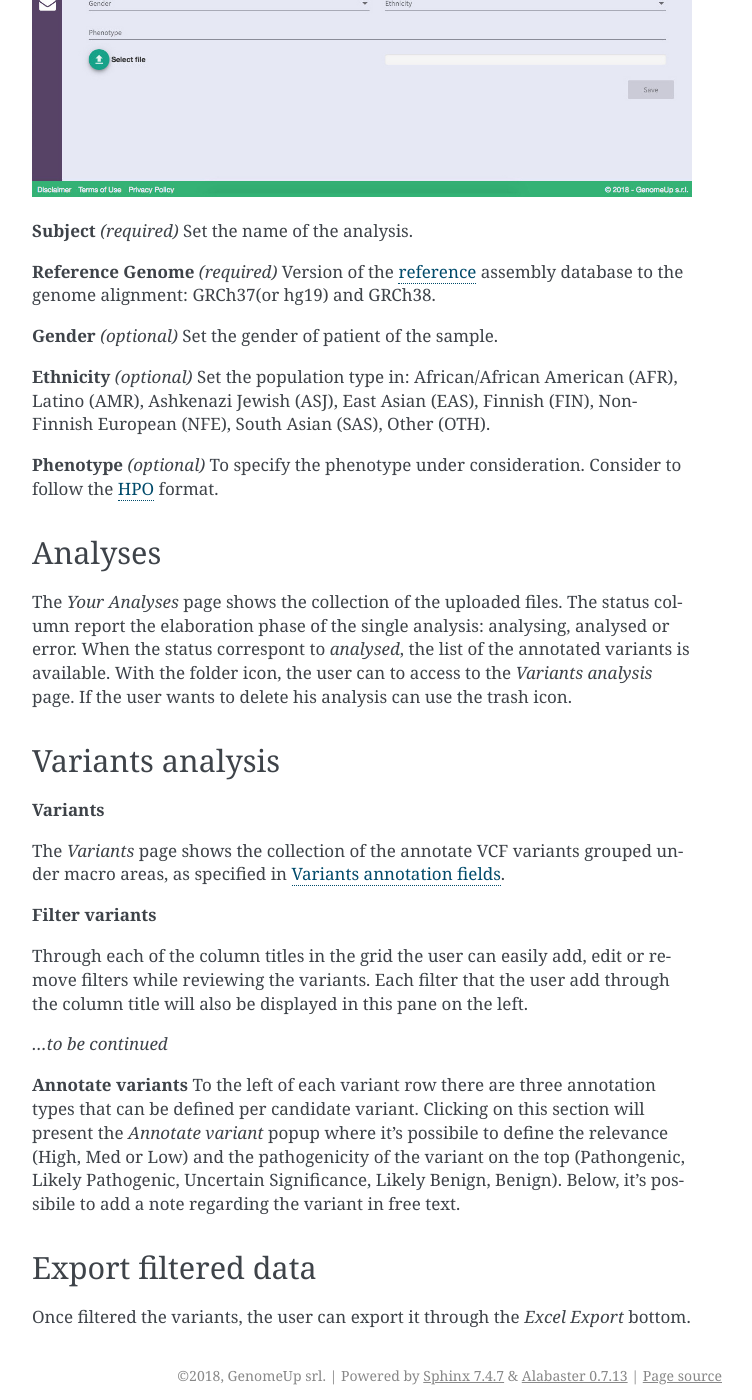
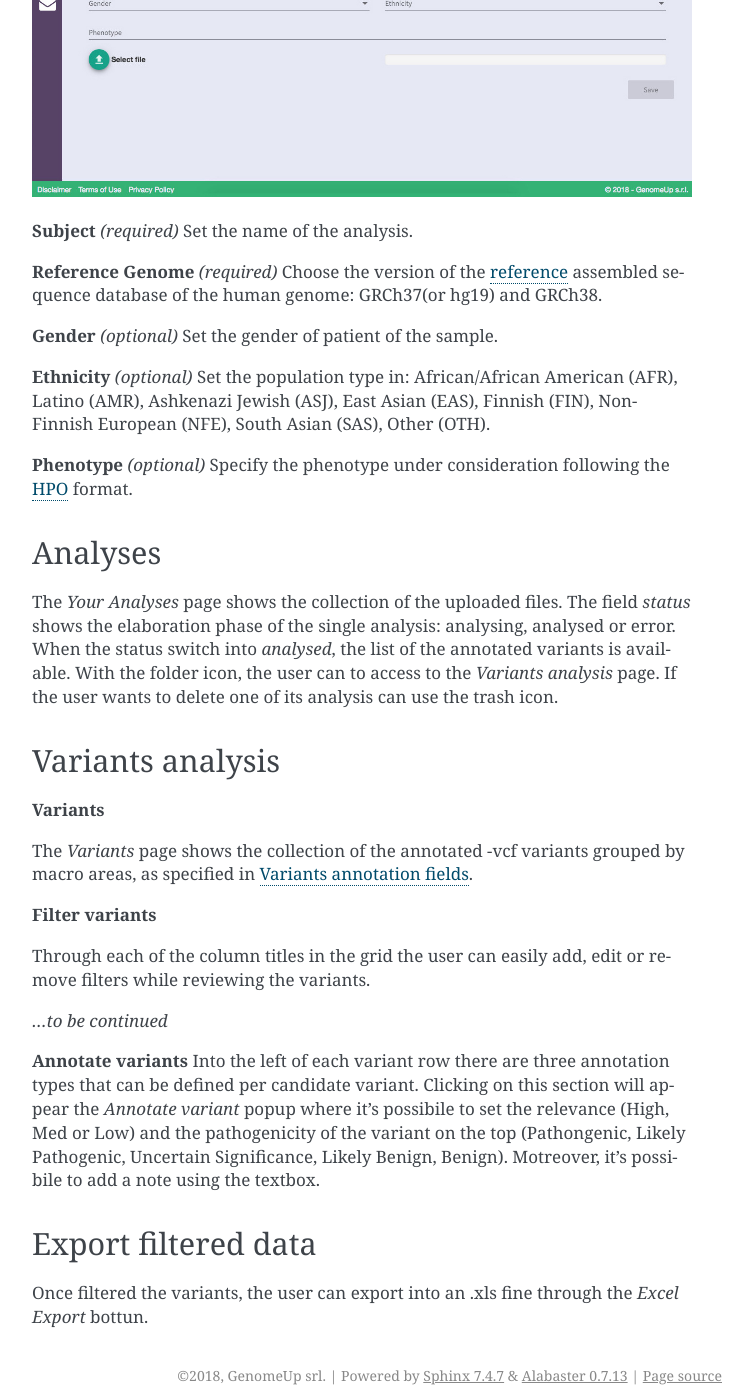
Before and after one commit to saraicarus/genomeup_doc, a Sphinx documentation site: the page built from source/getting_started.rst, in a window 1280 px wide and 1400 px high, scrolled down 903 px. Shown: the whole window, without its empty margins (388-1140 px from the left). Built offline with Sphinx 7.4.7, drawn with Linux system fonts in a browser that asks for light colours; some of the changed text lies outside the part shown.

Commit message:
Update getting_started.rst
fix the English

```diff
--- a/source/getting_started.rst
+++ b/source/getting_started.rst
@@ -1,16 +1,16 @@
 Getting started
 ^^^^^^^^^^^^^^^
 
-GenomeUp allow to annotate, filter and visualize the variants of a VCF file.
-After the login, the user landing on a dashboard paga called *Your Analyses*.
-Into the *Your Analyses* page the user can explors his analyses and allows to start a new analysis using our *Start a new analysis* wizard.
-On left, the user can finds the icon botton to return at home page, to start new analysis, read the user guide and contacts form.
+GenomeUp allows to annotate, filter and view the variants of a .vcf file.
+After the login, the user lands on a dashboard page called *Your Analyses*.
+Into the *Your Analyses* page the user can explores its analyses and it can start a new analysis using our *Start a new analysis* wizard.
+On the left, the user can finds the icon botton to return at home page, to start a new analysis, to read the user guide and to send us an email.
 
 .. image :: /_static/your_analyses.jpg
 
-Start new analysis
-~~~~~~~~~~~~~~~~~~
-The user can initiate a new analysis by clicking on the "Start a new analysis" button, which in a new samples can be uploaded (VCF format) and other details regarding the subject of the analysis can be entered.
+Start a new analysis
+~~~~~~~~~~~~~~~~~~~~
+The user can begin a new analysis by clicking on the "Start a new analysis" button, in which a new sample can be uploaded (.vcf format) and, moreover, can be added other details about the subject.
 
 .. image :: /_static/start_new_analysis.jpg
 
@@ -19,7 +19,7 @@ The user can initiate a new analysis by clicking on the "Start a new analysis" b
 Set the name of the analysis.
 
 **Reference Genome** *(required)*
-Version of the `reference <https://en.wikipedia.org/wiki/Reference_genome/>`_ assembly database to the genome alignment: GRCh37(or hg19) and GRCh38.
+Choose the version of the `reference <https://en.wikipedia.org/wiki/Reference_genome>`_ assembled sequence database of the human genome: GRCh37(or hg19) and GRCh38.
 
 **Gender** *(optional)*
 Set the gender of patient of the sample.
@@ -28,15 +28,15 @@ Set the gender of patient of the sample.
 Set the population type in: African/African American (AFR), Latino (AMR), Ashkenazi Jewish (ASJ), East Asian (EAS), Finnish (FIN), Non-Finnish European (NFE), South Asian (SAS), Other (OTH).
 
 **Phenotype** *(optional)*
-To specify the phenotype under consideration. Consider to follow the `HPO <http://human-phenotype-ontology.github.io/>`_ format.
+Specify the phenotype under consideration following the `HPO <http://human-phenotype-ontology.github.io/>`_ format.
 
 Analyses
 ~~~~~~~~
 The *Your Analyses* page shows the collection of the uploaded files.
-The status column report the elaboration phase of the single analysis: analysing, analysed or error.
-When the status correspont to *analysed*, the list of the annotated variants is available.
+The field *status* shows the elaboration phase of the single analysis: analysing, analysed or error.
+When the status switch into *analysed*, the list of the annotated variants is available.
 With the folder icon, the user can to access to the *Variants analysis* page.
-If the user wants to delete his analysis can use the trash icon.
+If the user wants to delete one of its analysis can use the trash icon.
 
 
 Variants analysis
@@ -44,21 +44,20 @@ Variants analysis
 
 **Variants**
 
-The *Variants* page shows the collection of the annotate VCF variants grouped under macro areas, as specified in :doc:`annotation`.
+The *Variants* page shows the collection of the annotated -vcf variants grouped by macro areas, as specified in :doc:`annotation`.
 
 **Filter variants**
 
 Through each of the column titles in the grid the user can easily add, edit or remove filters while reviewing the variants.
-Each filter that the user add through the column title will also be displayed in this pane on the left.
 
 *...to be continued*
 
 **Annotate variants**
-To the left of each variant row there are three annotation types that can be defined per candidate variant.
-Clicking on this section will present the *Annotate variant* popup where it's possibile to define the relevance (High, Med or Low) and the pathogenicity of the variant on the top (Pathongenic, Likely Pathogenic, Uncertain Significance, Likely Benign, Benign).
-Below, it's possibile to add a note regarding the variant in free text.
+Into the left of each variant row there are three annotation types that can be defined per candidate variant.
+Clicking on this section will appear the *Annotate variant* popup where it's possibile to set the relevance (High, Med or Low) and the pathogenicity of the variant on the top (Pathongenic, Likely Pathogenic, Uncertain Significance, Likely Benign, Benign).
+Motreover, it's possibile to add a note using the textbox.
 
 
 Export filtered data
 ~~~~~~~~~~~~~~~~~~~~
-Once filtered the variants, the user can export it through the *Excel Export* bottom.
+Once filtered the variants, the user can export into an .xls fine through the *Excel Export* bottun.
```
